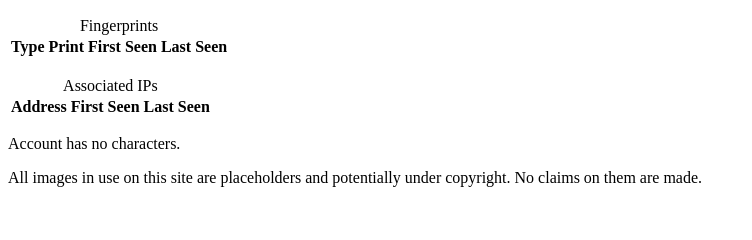
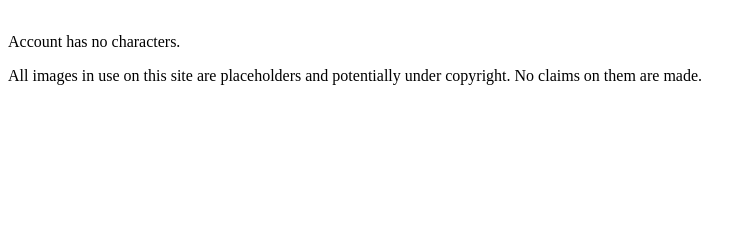
Before and after one commit to Tahvohck/HubRP, a Django app: page /account/ in a window 1280 px wide. Shown: the part 212-452 px from the top of the page, without its empty margins (0-752 px from the left). Run offline with Django 3.2, Linux system fonts and the light colour scheme; the visitor is signed in with stand-in values (Sample User, id 1); data comes from the database, SQL or seed files in the repository; data that the repository does not hold is empty.

Commit message:
Remove detailed account info from basic account page

```diff
--- a/core/templates/accounts/account.html
+++ b/core/templates/accounts/account.html
@@ -20,39 +20,6 @@
 <p>Joined: {{ account.user.date_joined }}</p>
 <p>Last on: {{ account.user.last_login }}</p>
 
-<table id=fingerprints>
-	<caption>Fingerprints</caption>
-	<tr>
-		<th>Type</th>
-		<th>Print</th>
-		<th>First Seen</th>
-		<th>Last Seen</th>
-	</tr>
-{% for print in account.fingerprints.all %}
-	<tr>
-		<td>{{ print.type }}</td>
-		<td>{{ print.fingerprint }}</td>
-		<td>{{ print.first_seen }}</td>
-		<td>{{ print.last_seen }}</td>
-	</tr>
-{% endfor %}
-</table>
-<br />
-<table id=addresses>
-	<caption>Associated IPs</caption>
-	<tr>
-		<th>Address</th>
-		<th>First Seen</th>
-		<th>Last Seen</th>
-	</tr>
-{% for addr in account.IP_addresses.all %}
-	<tr>
-		<td>{{ addr.IP }}</td>
-		<td>{{ addr.first_seen }}</td>
-		<td>{{ addr.last_seen }}</td>
-	</tr>
-{% endfor %}
-</table>
 <div id=characters>
 {% for character in account.characters.all %}
 <a href={% url 'core.characters:char-detail' character.name %} class=card>
```
Also changed, not shown: 1 other file.
